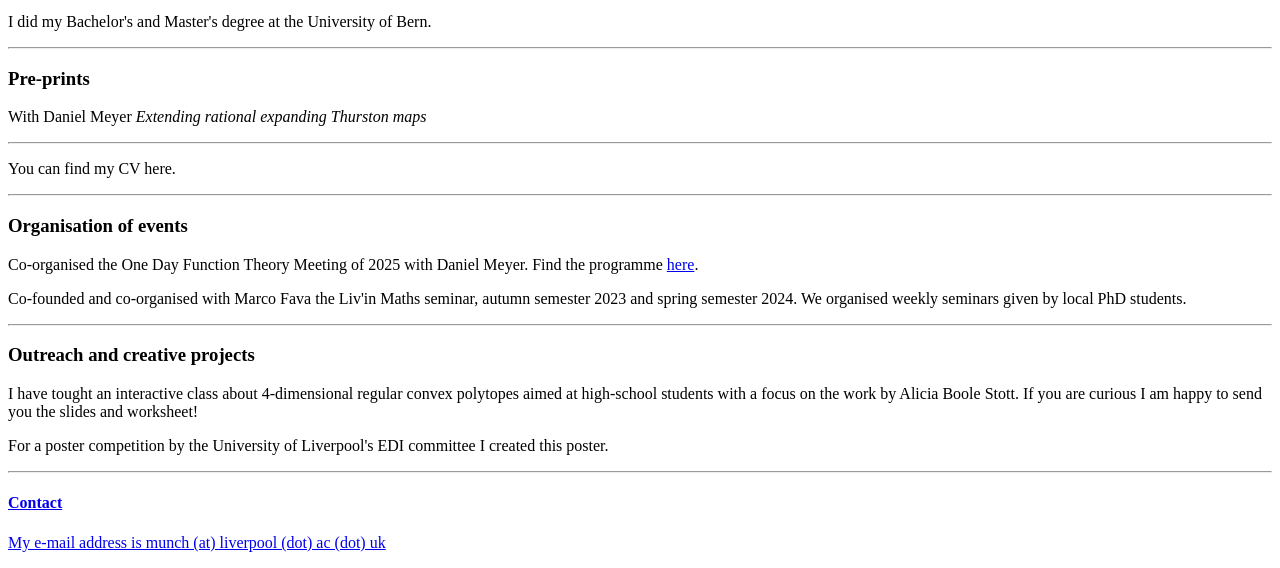
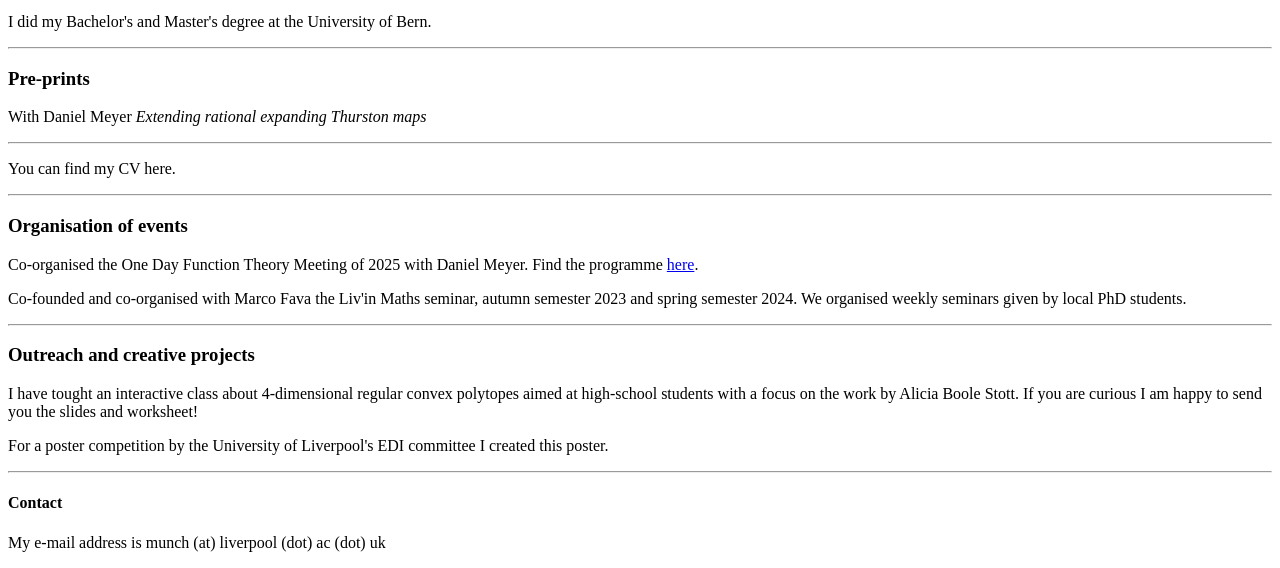
Before and after one commit to Julia-Muench/julia-muench.github.io, a plain HTML site: page julia-muench.html in a window 1280 px wide. Shown: the part 285-853 px from the top of the page. Drawn offline with Linux system fonts and the light colour scheme.

Commit message:
Update julia-muench.html

```diff
--- a/julia-muench.html
+++ b/julia-muench.html
@@ -53,12 +53,6 @@
 </p>
 
 
-
-
-    <a href="julia-muench.html">
-
-
-
 </body>
 
 <hr>
```
